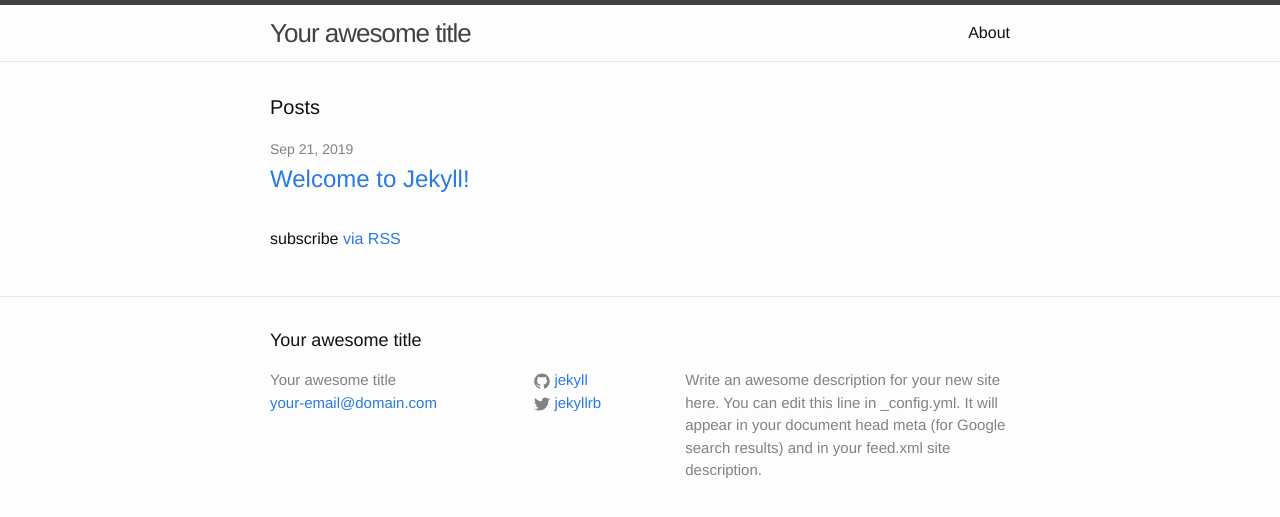
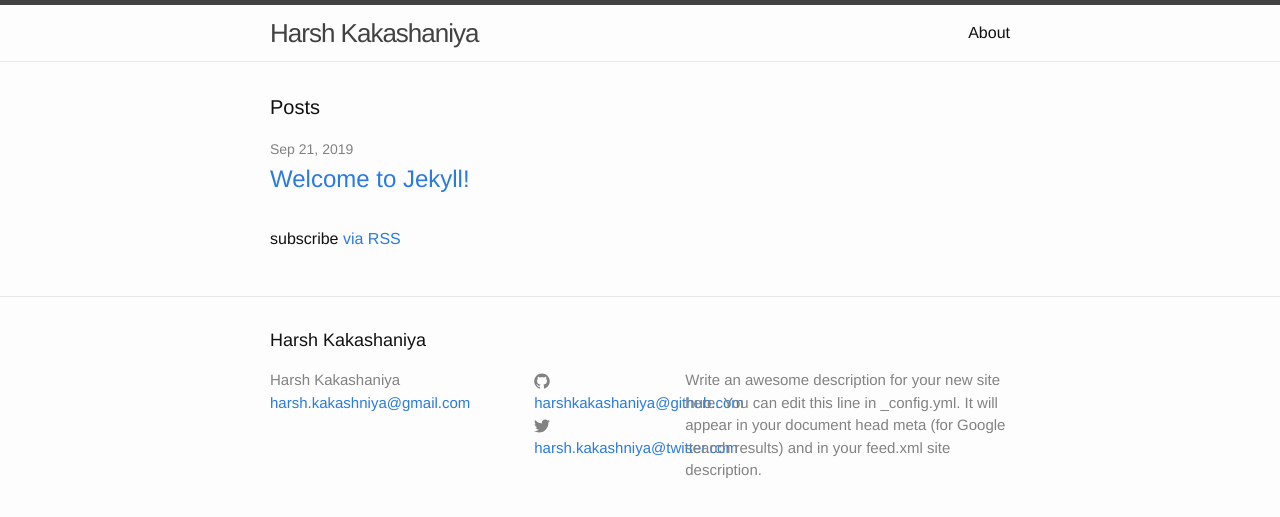
Before and after one commit to harshkakashaniya/harshkakashaniya.github.io, a Jekyll site: the page built from index.html, in a window 1280 px wide. Shown: the top 517 px of the page. Built offline with Jekyll 4.4.1, drawn with Linux system fonts in a browser that asks for light colours.

Commit message:
Dev: Changes name and email ID

```diff
--- a/_config.yml
+++ b/_config.yml
@@ -6,16 +6,16 @@
 # 'jekyll serve'. If you change this file, please restart the server process.
 
 # Site settings
-title: Your awesome title
-email: your-email@domain.com
+title: Harsh Kakashaniya
+email: harsh.kakashniya@gmail.com
 description: > # this means to ignore newlines until "baseurl:"
   Write an awesome description for your new site here. You can edit this
   line in _config.yml. It will appear in your document head meta (for
   Google search results) and in your feed.xml site description.
 baseurl: "" # the subpath of your site, e.g. /blog
 url: "http://yourdomain.com" # the base hostname & protocol for your site
-twitter_username: jekyllrb
-github_username:  jekyll
+twitter_username: harsh.kakashniya@twitter.com
+github_username:  harshkakashaniya@github.com
 
 # Build settings
 markdown: kramdown
```
